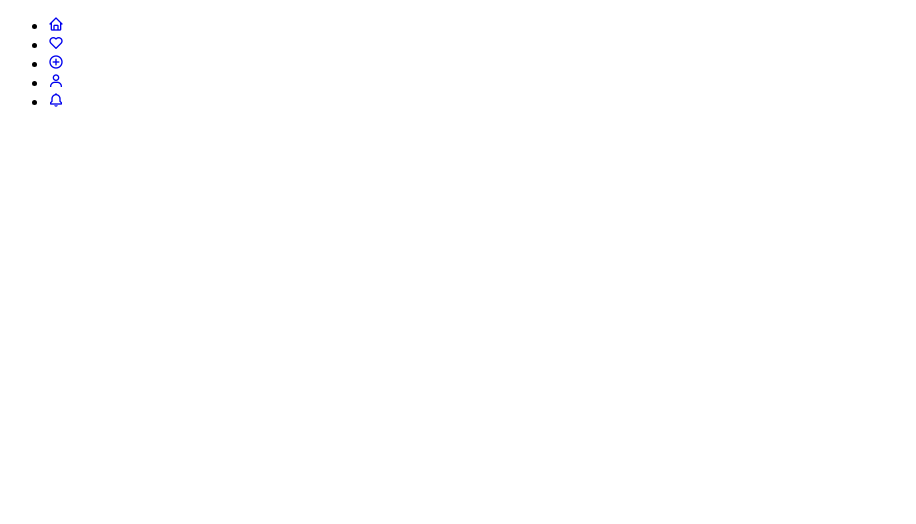
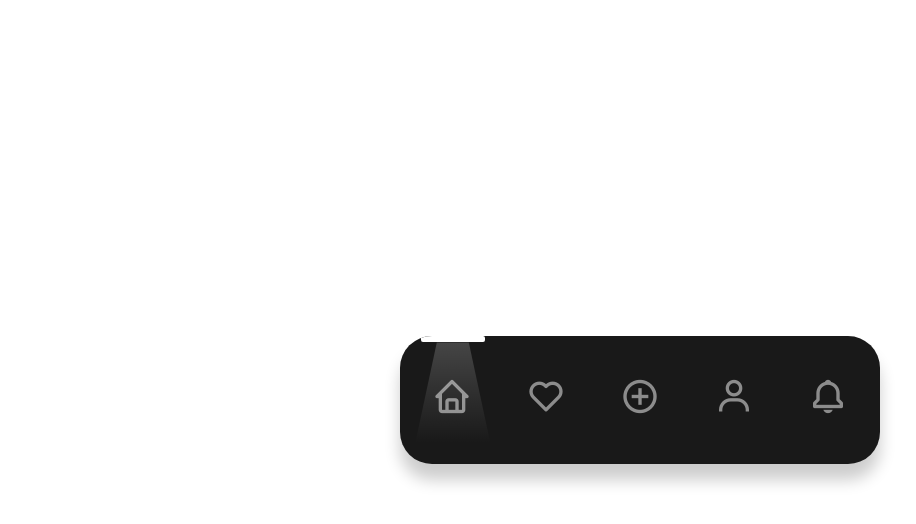
Before and after one commit to AshkoreDev/navbar-examples, a plain HTML site: page menu-indicator-05/index.html in a window 1280 px wide. Shown: the whole page, without its empty margins (0-916 px from the left). Drawn offline with nearby package versions, Linux system fonts and the light colour scheme.

Commit message:
Added menu indicator 05 CSS style

```diff
--- a/menu-indicator-05/index.html
+++ b/menu-indicator-05/index.html
@@ -14,37 +14,37 @@
 		<nav>
 			<ul class="nav__list">
 
-				<li class="nav__link">
+				<li class="nav__item">
 					<a href="#">
 						<i class='bx bx-home'></i>
 					</a>
 				</li>
 
-				<li class="nav__link">
+				<li class="nav__item">
 					<a href="#">
 						<i class='bx bx-heart'></i>
 					</a>
 				</li>
 
-				<li class="nav__link">
+				<li class="nav__item">
 					<a href="#">
 						<i class='bx bx-plus-circle'></i>
 					</a>
 				</li>
 
-				<li class="nav__link">
+				<li class="nav__item">
 					<a href="#">
 						<i class='bx bx-user'></i>
 					</a>
 				</li>
 
-				<li class="nav__link">
+				<li class="nav__item">
 					<a href="#">
 						<i class='bx bx-bell'></i>
 					</a>
 				</li>
 
-				<div class="nav--indicator"> </div>
+				<div class="indicator"> </div>
 
 			</ul>
 		</nav>
--- a/menu-indicator-05/style.css
+++ b/menu-indicator-05/style.css
@@ -0,0 +1,75 @@
+:root {
+	--tab-color: #191919;
+	--white-color: #fff;
+	--home-icon-color: #00f4ff;
+	--heart-icon-color: #ff0000;
+	--plus-icon-color: #adff2f;
+	--user-icon-color: #ee82ee;
+	--bell-icon-color: #ffff00;
+}
+
+* {
+	margin: 0;
+	padding: 0;
+	box-sizing: border-box;
+}
+
+header {
+	height: 100vh;
+	display: flex;
+	align-items: center;
+	justify-content: center;
+}
+
+li {
+	display: inline-block;
+	list-style: none;
+}
+
+nav {
+	width: 30em;
+	height: 8em;
+	padding: 0 2em;
+	display: flex;
+	align-items: center;
+	position: relative;
+	border-radius: 2em;
+	overflow: hidden;
+	background: var(--tab-color);
+	box-shadow: 0 1em 1em rgba(0,0,0, .2);
+}
+
+.nav__list {
+	width: 100%;
+	display: flex;
+	justify-content: space-between;
+}
+
+.nav__item a {
+	color: var(--white-color);
+	font-size: 2.5rem;
+	opacity: 0.5;
+	text-decoration: none;
+}
+
+.indicator {
+	width: 4em;
+	height: .4em;
+	display: flex;
+	justify-content: center;
+	position: absolute;
+	top: 0;
+	left: 1.3em;
+	border-radius: 2px;
+	background: var(--white-color);
+}
+
+.indicator::before {
+	content: '';
+	width: 5em;
+	height: 7em;
+	position: absolute;
+	top: .4em;
+	background: linear-gradient(to bottom, rgba(255,255,255, .3) -50%, rgba(255,255,255, 0) 90%);
+	clip-path: polygon(30% 0, 70% 0, 100% 100%, 0% 100%);
+}
```
